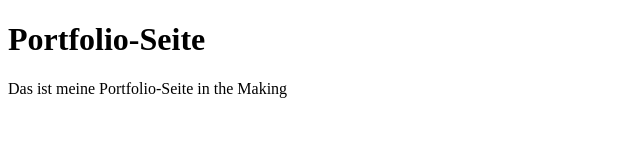
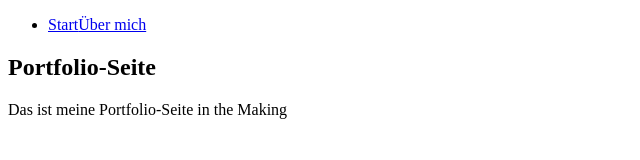
Before and after one commit to JasonSa19/portfolio, a Gatsby site: page / in a window 1280 px wide. Shown: the whole page, without its empty margins (0-640 px from the left). Built offline with nearby package versions, Linux system fonts and the light colour scheme; Gatsby itself is replaced by a stand-in of ours.

Commit message:
nest header in layout

```diff
--- a/src/components/header.js
+++ b/src/components/header.js
@@ -1,11 +1,19 @@
 import * as React from "react";
+import { Link } from "gatsby";
 
-const pageHeader = () => {
+const Header = () => {
   return (
     <header>
-      <mainMenu />
+      <nav>
+        <ul>
+          <li>
+            <Link to="/">Start</Link>
+            <Link to="/about">Über mich</Link>
+          </li>
+        </ul>
+      </nav>
     </header>
   );
 };
 
-export default pageHeader;
+export default Header;
--- a/src/components/layout.js
+++ b/src/components/layout.js
@@ -1,17 +1,21 @@
 // Import required assets and packages
-import { React } from "react";
+import * as React from "react";
+import { Link } from "gatsby";
+
+import Header from "./Header";
 
 // Init Components
+
 const Layout = ({ pageTitle, children }) => {
   return (
-    <html lang="de">
+    <section>
+      <Header />
       <main>
         <h1>{pageTitle}</h1>
         {children}
       </main>
-    </html>
+    </section>
   );
 };
 
-// Export Component
 export default Layout;
```
